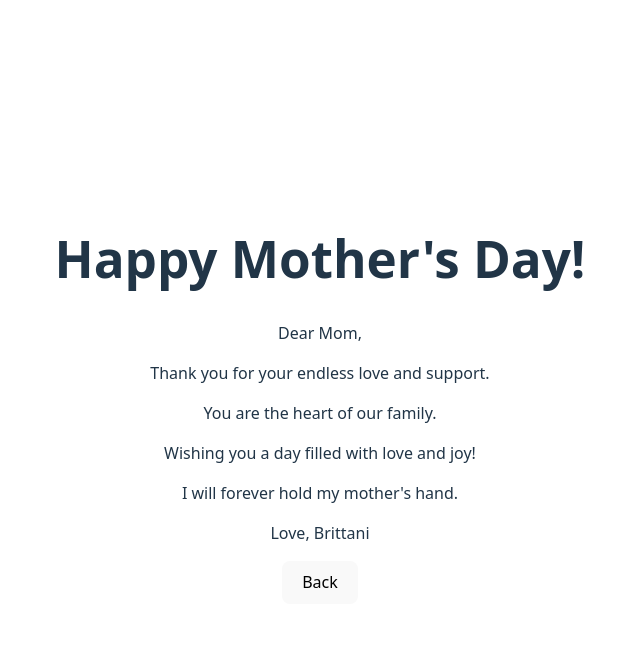
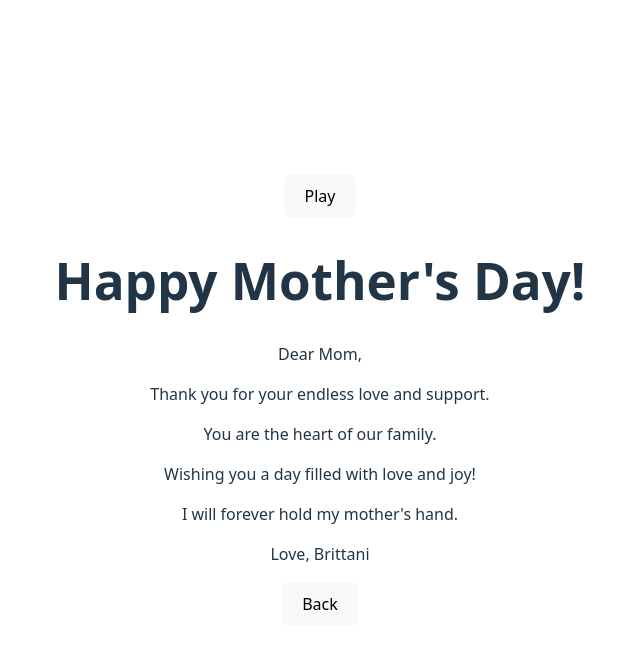
Before and after one commit to blovelace84/MothersDay-e-card-repo, a React (Vite) app in the folder mothers-day-ecard/: page / in a window 1280 px wide. Both pictures are taken after a click on the button "View Message". Shown: the top 648 px of the page, without its empty margins (320-960 px from the left). Built offline with nearby package versions, Linux system fonts and the light colour scheme.

Commit message:
commit all

```diff
--- /dev/null
+++ b/mothers-day-ecard/src/components/MamasHand.jsx
@@ -0,0 +1,13 @@
+import React from "react";
+
+const MamasHand = () => {
+    const playMusic = () => {
+        const audio = new Audio("sounds/mamashand.mp3");
+        audio.play();
+    };
+    return(
+        <button onClick={playMusic}>Play</button>
+    );
+}
+
+export default MamasHand;
--- a/mothers-day-ecard/src/components/ecard.jsx
+++ b/mothers-day-ecard/src/components/ecard.jsx
@@ -1,5 +1,6 @@
 import React, { useState } from "react";
 import 'animate.css';
+import MamasHand from "./MamasHand";
 
 const ECard = () => {
     const [showCard, setShowCard] = useState(false);
@@ -18,6 +19,7 @@ const ECard = () => {
             </div>
            ) : (
             <div className="ecard-content animate__animated animate__fadeInDownBig">
+                <MamasHand />
                 <h1>Happy Mother's Day!</h1>
                 <p>Dear Mom,</p>
                 <p>Thank you for your endless love and support.</p>
@@ -27,6 +29,7 @@ const ECard = () => {
                 <p>Love, Brittani</p>
                 <button onClick={() => setShowCard(false)}>Back</button>
             </div>
+
            )}
         </div>
     )
```
Also changed, not shown: 1 other file (tests, documents, lock files or other folders).
